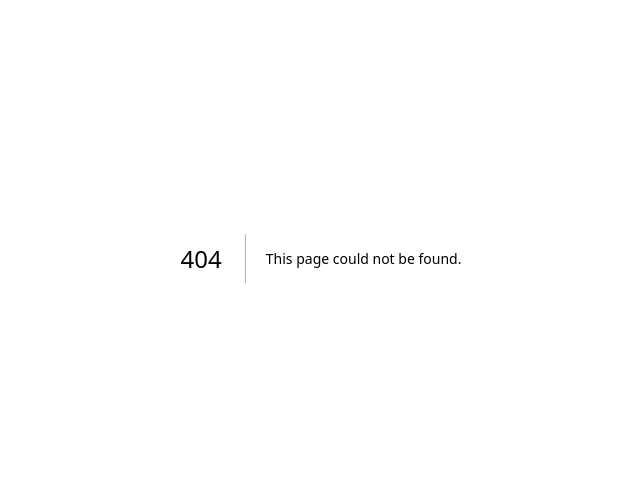
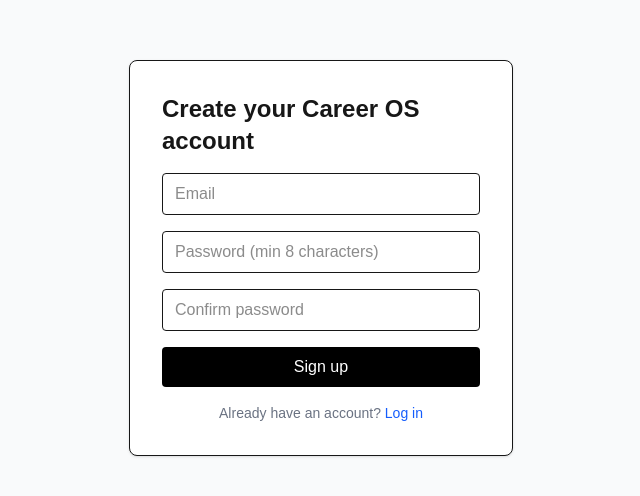
Before and after one commit to kalyandhoni234-hash/career_os_frontend, a Next.js app: page /signup in a window 1280 px wide. Before the commit this address had no page. Shown: the part 142-638 px from the top of the page, without its empty margins (319-959 px from the left). Built offline with nearby package versions, Linux system fonts and the light colour scheme.

Commit message:
Add signup page and link from login

```diff
--- /dev/null
+++ b/app/signup/page.tsx
@@ -0,0 +1,92 @@
+"use client";
+
+import { useState } from "react";
+import { useRouter } from "next/navigation";
+import { apiFetch } from "@/lib/api";
+
+export default function SignupPage() {
+  const [email, setEmail] = useState("");
+  const [password, setPassword] = useState("");
+  const [confirmPassword, setConfirmPassword] = useState("");
+  const [error, setError] = useState("");
+  const [loading, setLoading] = useState(false);
+  const router = useRouter();
+
+  async function handleSignup(e: React.FormEvent) {
+    e.preventDefault();
+    setError("");
+
+    if (password !== confirmPassword) {
+      setError("Passwords do not match");
+      return;
+    }
+
+    if (password.length < 8) {
+      setError("Password must be at least 8 characters");
+      return;
+    }
+
+    setLoading(true);
+    try {
+      await apiFetch("/api/auth/signup", {
+        method: "POST",
+        body: JSON.stringify({ email, password }),
+      });
+
+      await apiFetch("/api/auth/login", {
+        method: "POST",
+        body: JSON.stringify({ email, password }),
+      });
+
+      router.push("/dashboard");
+    } catch (err) {
+      setError(err instanceof Error ? err.message : "Signup failed");
+    } finally {
+      setLoading(false);
+    }
+  }
+
+  return (
+    <div className="flex min-h-screen items-center justify-center bg-gray-50">
+      <form onSubmit={handleSignup} className="w-full max-w-sm space-y-4 rounded-lg border bg-white p-8 shadow-sm">
+        <h1 className="text-2xl font-semibold">Create your Career OS account</h1>
+        {error && <p className="text-sm text-red-600">{error}</p>}
+        <input
+          type="email"
+          placeholder="Email"
+          value={email}
+          onChange={(e) => setEmail(e.target.value)}
+          className="w-full rounded border px-3 py-2"
+          required
+        />
+        <input
+          type="password"
+          placeholder="Password (min 8 characters)"
+          value={password}
+          onChange={(e) => setPassword(e.target.value)}
+          className="w-full rounded border px-3 py-2"
+          required
+        />
+        <input
+          type="password"
+          placeholder="Confirm password"
+          value={confirmPassword}
+          onChange={(e) => setConfirmPassword(e.target.value)}
+          className="w-full rounded border px-3 py-2"
+          required
+        />
+        <button
+          type="submit"
+          disabled={loading}
+          className="w-full rounded bg-black py-2 text-white disabled:opacity-50"
+        >
+          {loading ? "Creating account..." : "Sign up"}
+        </button>
+        <p className="text-center text-sm text-gray-500">
+          Already have an account?{" "}
+          <a href="/login" className="text-blue-600 hover:underline">Log in</a>
+        </p>
+      </form>
+    </div>
+  );
+}
```
